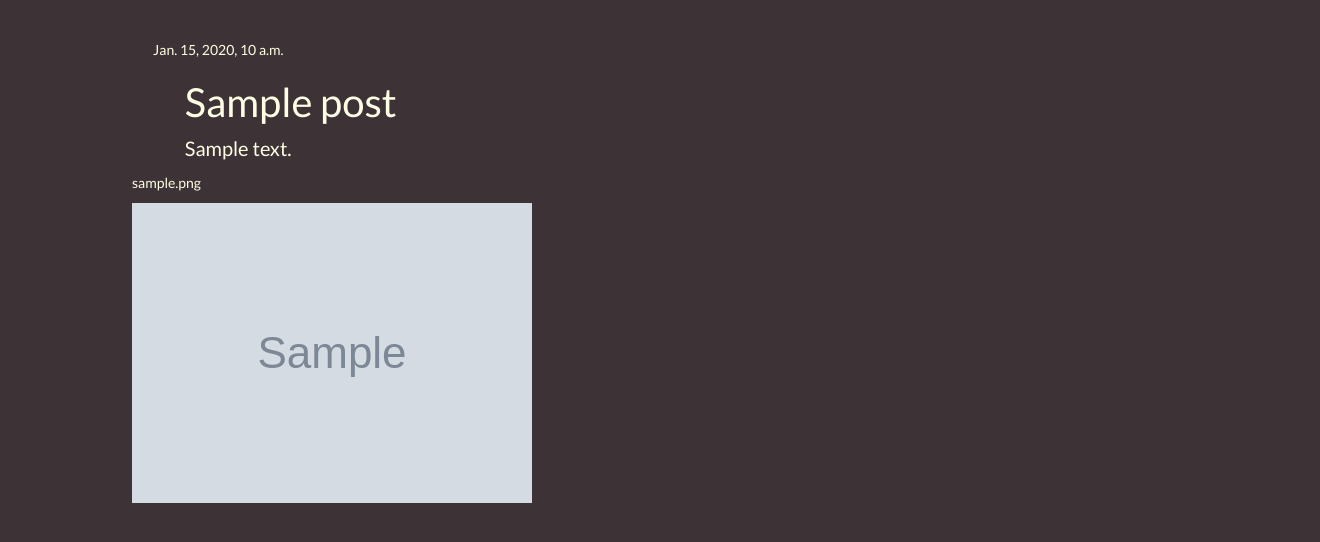
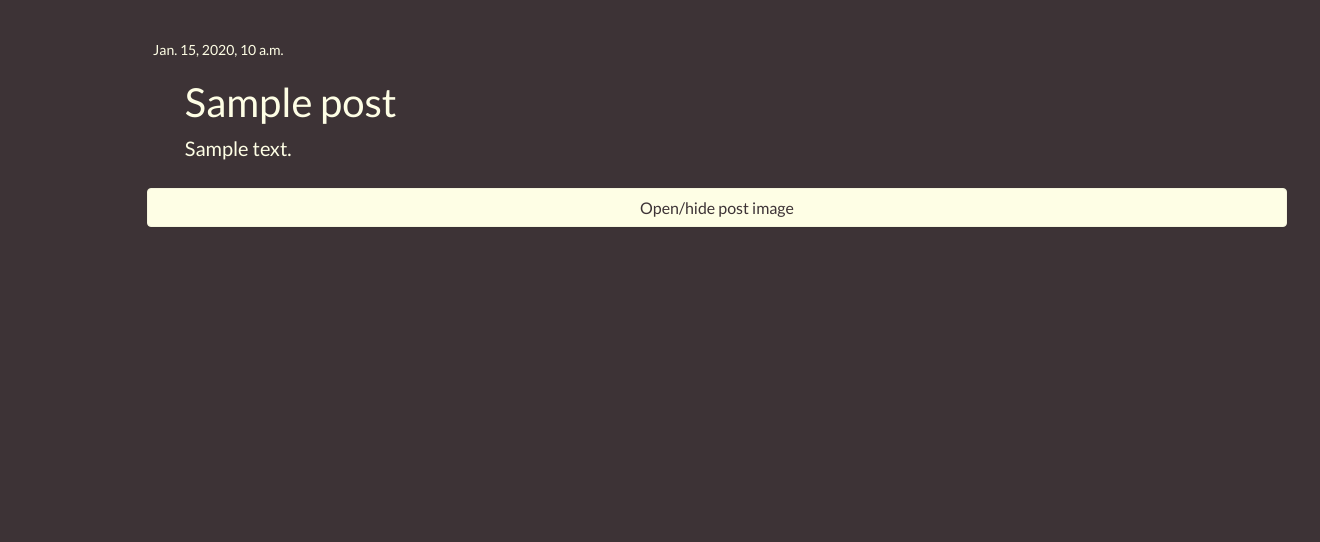
Before and after one commit to ferrarif3/django-blog, a Django app: page /post/1/ in a window 1320 px wide. Shown: the part 55-597 px from the top of the page. Run offline with Django 3.2, Linux system fonts and the light colour scheme; tables that the repository leaves empty hold one stand-in row (values such as "Sample post"); grey boxes marked "Sample" are stand-in pictures; some libraries are stand-ins or nearby versions.

Commit message:
Cleaned up image upload code. Added image view/hide collapse button for post detail and thumbnail showing if a post has an image or not in the post list.

```diff
--- a/blog/static/styles.css
+++ b/blog/static/styles.css
@@ -39,6 +39,13 @@ body{
   border-top: 4px solid #3d3336;
 }
 
+#containsimage{
+    color: beige;
+    display: inline-block;
+    font-size: 30px;
+    margin-right: 20px;
+}
+
 .loginb{
     font-family:'Lato', sans-serif;
     height: 40px;
@@ -62,8 +69,17 @@ body{
     -webkit-transition: color 0.5s;
 }
 
+.loginb:focus {
+    text-decoration: none;
+    color:#3d3336;
+}
+
 p{
     color: #fefee5;
+    word-wrap:break-word;
+}
+
+#ptitle{
     word-wrap:break-word;
 }
 
@@ -101,6 +117,44 @@ p{
     word-wrap:break-word;
 }
 
+#imagepost{
+    display: flex;
+    width: 50%;
+    margin: 60 auto;
+}
+
+#headerimage{
+    text-decoration: none;
+    color: #3d3336;
+    text-align: center;
+}
+
+#collapse1{
+    background-color: #3d3336;
+}
+
+#imagecollapse{
+    margin-top: 15px;
+    color: beige;
+    font-size: 18px;
+    background-color: rgba(254, 254, 229, 1);
+    border: beige solid 1px;
+}
+
+#imagecollapse:hover{
+    color: #3d3336;
+    background-color: rgba(254, 254, 229, 1);
+    -webkit-transition: color 0.5s;
+    -webkit-transition: background-color 0.5s;
+}
+
+#imagecollapse:focus{
+    color: #3d3336;
+    background-color: rgba(254, 254, 229, 1);
+    -webkit-transition: color 0.5s;
+    -webkit-transition: background-color 0.5s;
+}
+
 .newpostwrapper{
     text-align: center;
 }
--- a/blog/templates/base.html
+++ b/blog/templates/base.html
@@ -7,6 +7,8 @@
     <link href="https://fonts.googleapis.com/css?family=Lato" rel="stylesheet">
     <link rel="stylesheet" href="//maxcdn.bootstrapcdn.com/bootstrap/3.2.0/css/bootstrap.min.css">
     <link rel="stylesheet" href="//maxcdn.bootstrapcdn.com/bootstrap/3.2.0/css/bootstrap-theme.min.css">
+    <script src="https://ajax.googleapis.com/ajax/libs/jquery/3.3.1/jquery.min.js"></script>
+    <script src="https://maxcdn.bootstrapcdn.com/bootstrap/3.3.7/js/bootstrap.min.js"></script>
     <link rel="stylesheet" href="{% static 'styles.css' %}">
 </head>
 <body>
--- a/blog/templates/postdetail.html
+++ b/blog/templates/postdetail.html
@@ -13,9 +13,22 @@
     <h2 id="titleDetail">{{post.title}}</h2>
 
     <p class="textDetail">{{post.text|linebreaksbr}}</p>
+    {% if post.image %}
+        <div class="container">
+          <div class="panel-group">
+            <div class="panel panel-default" id="imagecollapse">
+                <a data-toggle="collapse" href="#collapse1" id="headerimage">
+                  <div class="panel-heading">
+                    <h4 class="panel-title">Open/hide post image</h4>
+                  </div>
+                </a>
+              <div id="collapse1" class="panel-collapse collapse">
+                <div class="panel-body"><img src="http://localhost:8000/media/images/{{ post.image }}/" alt="" id="imagepost"></div>
+              </div>
+            </div>
+          </div>
+        </div>
+    {% endif %}
 
-    <p>{{ post.image }}</p>
-
-    <img src="{{ post.image }}" alt="">
 </div>
 {% endblock content %}
--- a/blog/templates/postlist.html
+++ b/blog/templates/postlist.html
@@ -7,7 +7,11 @@
         <div class="d-flex justify-content-center">>
             {% for post in posts %}
                 <div class="post">
-                    <h1><a href="{% url 'postdetail' pk=post.pk %}">{{ post.title }}</a></h1>
+                    {% if post.image %}
+                        <h1 id="ptitle"><a href="{% url 'postdetail' pk=post.pk %}"><span class="glyphicon glyphicon-camera" id="containsimage"></span>{{ post.title }}</a></h1>
+                    {% else %}
+                        <h1 id="ptitle"><a href="{% url 'postdetail' pk=post.pk %}">{{ post.title }}</a></h1>
+                    {% endif %}
                     <p id="ptext">{{ post.text|linebreaksbr }}</p>
                     <hr>
                 </div>
--- a/blog/urls.py
+++ b/blog/urls.py
@@ -9,4 +9,4 @@ urlpatterns = [
     path('post/delete/<int:pk>/', views.deletepost, name='deletepost'),
     path('post/new/', views.newpost, name='post_new'),
     path('accounts/', include('django.contrib.auth.urls')),
-] + static(settings.MEDIA_URL, document_root=settings.MEDIA_URL)
+] + static(settings.MEDIA_URL, document_root=settings.MEDIA_ROOT)
--- a/blog/views.py
+++ b/blog/views.py
@@ -23,11 +23,12 @@ def deletepost(request, pk):
 
 def newpost(request):
     if request.method == "POST":
-        form = PostForm(request.POST)
+        form = PostForm(request.POST, request.FILES)
         if form.is_valid():
             post = form.save(commit=False)
             post.author = request.user
             post.published_date = timezone.now()
+            post.image = request.FILES['image']
             post.save()
             return redirect('postdetail', pk=post.pk)
     else:
--- a/mysite/settings.py
+++ b/mysite/settings.py
@@ -127,5 +127,5 @@ LOGIN_REDIRECT_URL = '/'
 
 # Media
 
-MEDIA_URL = '/media/'
+MEDIA_URL = '/media/images/'
 MEDIA_ROOT = os.path.join(BASE_DIR, 'media')
```
Also changed, not shown: blog/templates/newpost.html (+9 -1 lines).
